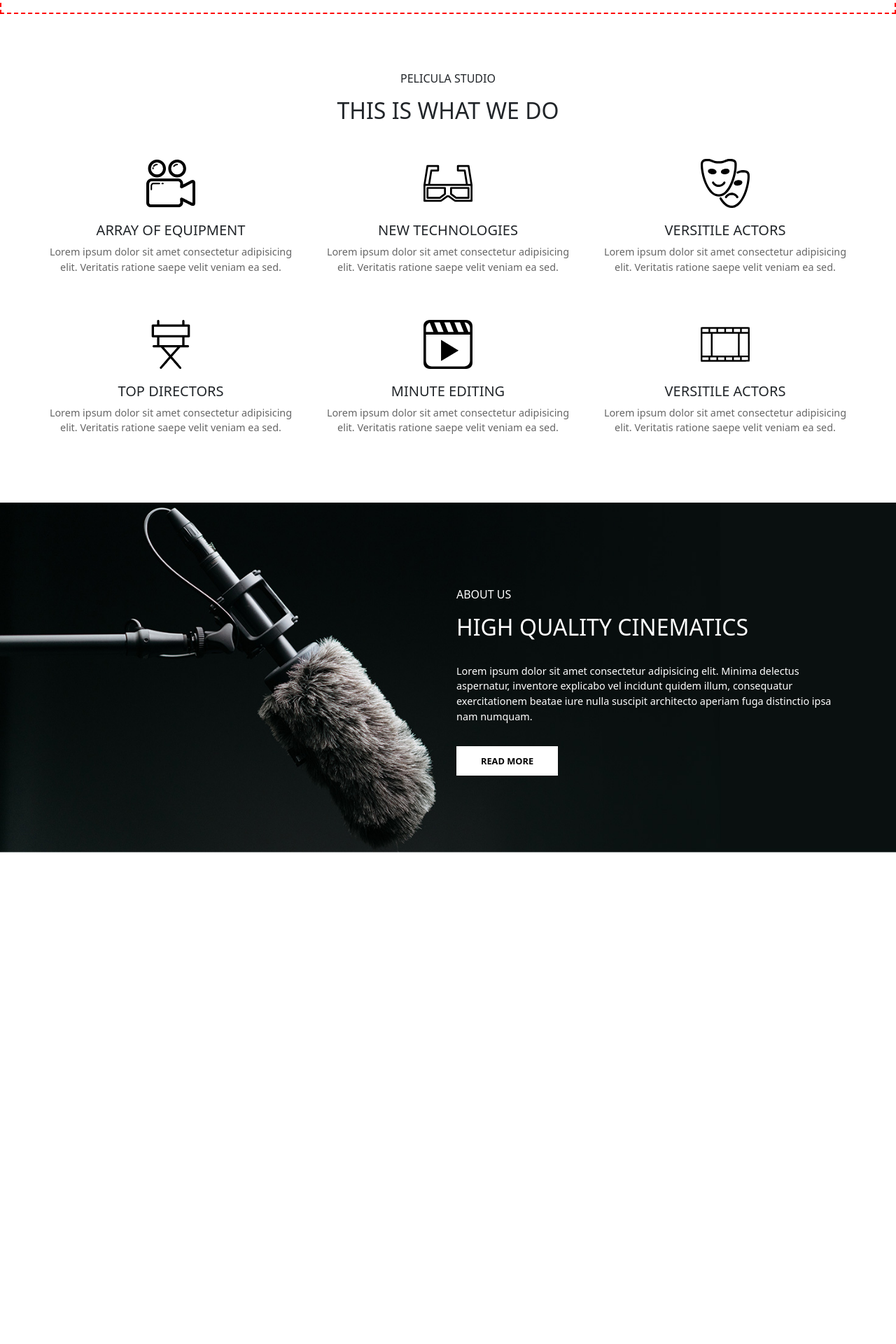
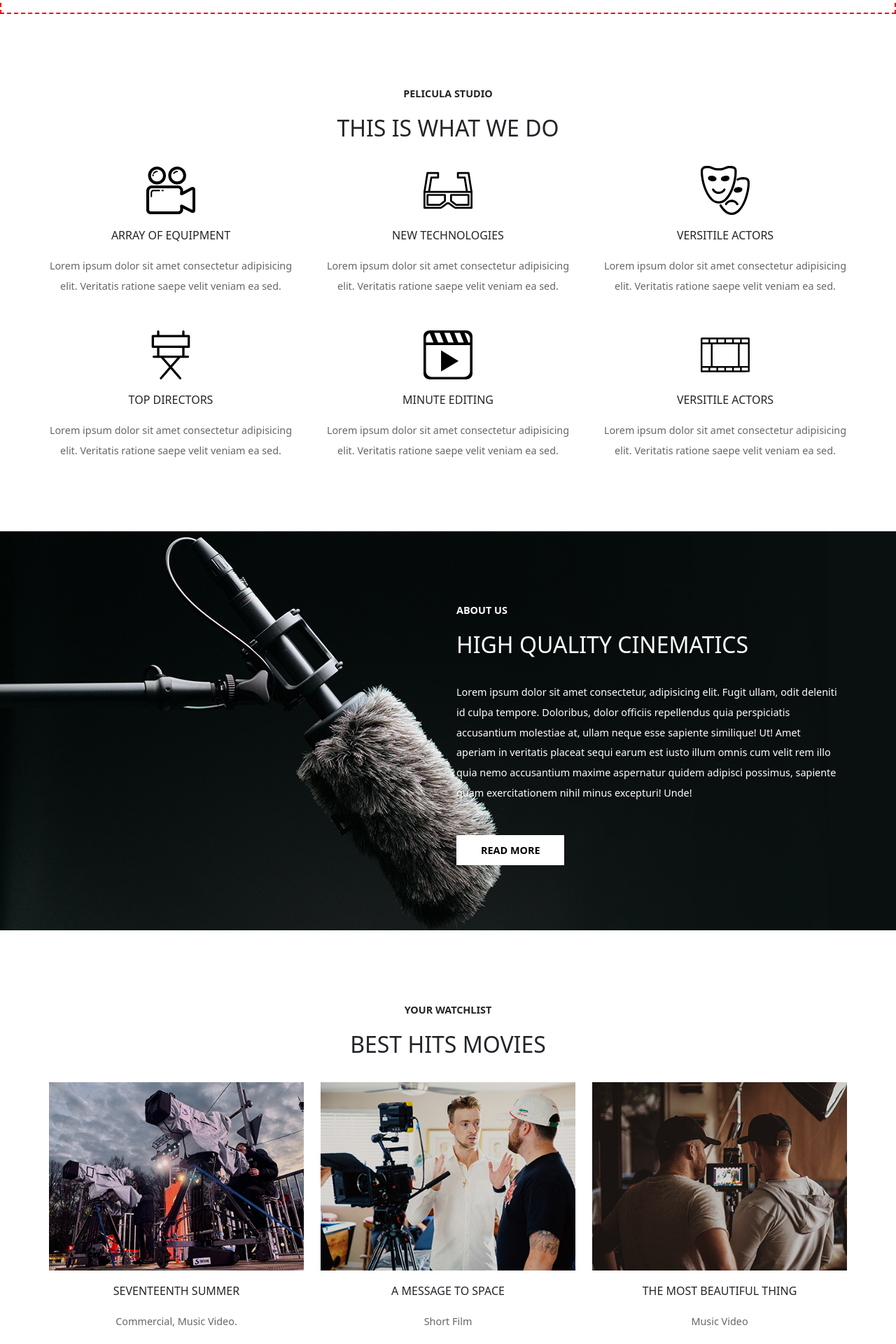
Before and after one commit to Giacomo-Arcangeli/proj-html-vuejs, a Vue app: page / in a window 1280 px wide. Shown: the part 680-2600 px from the top of the page at 70% size. Before the commit the page ends 1898 px from the top, so only its background shows below. Built offline with nearby package versions, Linux system fonts and the light colour scheme.

Commit message:
add hits section

```diff
--- a/src/App.vue
+++ b/src/App.vue
@@ -54,7 +54,13 @@ export default {
 
 <style lang="scss">
 .bor {
-  border: 1px dashed red;
+  border: 2px dashed red;
+}
+
+// GENERICS
+
+* {
+  line-height: 2;
 }
 
 ul {
@@ -66,11 +72,49 @@ a {
   text-decoration: none;
 }
 
+
+// UTILITIES
 .button-style {
   color: black;
   padding: 12px 35px;
   background-color: #fff;
-  font-size: 0.8rem;
+  font-size: 0.9rem;
   font-weight: bold;
 }
+
+.card-box {
+  max-width: 420px;
+}
+
+// FONT
+
+h2 {
+  margin-top: 15px;
+  margin-bottom: 35px;
+}
+
+h6 {
+  margin: 20px 0;
+}
+
+.small {
+  font-size: 0.9rem;
+}
+
+// PALETTE
+.black {
+  color: #111111;
+}
+
+.white {
+  color: #ffffff;
+}
+
+.grey {
+  color: #666666;
+}
+
+.light-grey {
+  color: #f2f2f2;
+}
 </style>
--- a/src/components/AboutUsSection.vue
+++ b/src/components/AboutUsSection.vue
@@ -8,56 +8,69 @@ export default {
 
 <template>
     <!-- WE DO SECTION -->
-    <section class="container we-do-section">
-        <div>PELICULA STUDIO</div>
+    <section class="container we-do">
+        <div class="small"><b>PELICULA STUDIO</b></div>
         <h2>THIS IS WHAT WE DO</h2>
         <div class="row g-5">
             <div class="col-4">
                 <img src="../assets/img/image (14).svg" alt="">
-                <h5>ARRAY OF EQUIPMENT</h5>
-                <p>Lorem ipsum dolor sit amet consectetur adipisicing elit. Veritatis ratione saepe velit veniam ea sed.</p>
+                <h6>ARRAY OF EQUIPMENT</h6>
+                <div class="small grey">Lorem ipsum dolor sit amet consectetur adipisicing elit. Veritatis ratione saepe
+                    velit
+                    veniam ea sed.</div>
             </div>
             <div class="col-4">
                 <img src="../assets/img/image (16).svg" alt="">
-                <h5>NEW TECHNOLOGIES</h5>
-                <p>Lorem ipsum dolor sit amet consectetur adipisicing elit. Veritatis ratione saepe velit veniam ea sed.</p>
+                <h6>NEW TECHNOLOGIES</h6>
+                <div class="small grey">Lorem ipsum dolor sit amet consectetur adipisicing elit. Veritatis ratione saepe
+                    velit
+                    veniam ea sed.</div>
             </div>
             <div class="col-4">
                 <img src="../assets/img/image (18).svg" alt="">
-                <h5>VERSITILE ACTORS</h5>
-                <p>Lorem ipsum dolor sit amet consectetur adipisicing elit. Veritatis ratione saepe velit veniam ea sed.</p>
+                <h6>VERSITILE ACTORS</h6>
+                <div class="small grey">Lorem ipsum dolor sit amet consectetur adipisicing elit. Veritatis ratione saepe
+                    velit
+                    veniam ea sed.</div>
             </div>
             <div class="col-4">
                 <img src="../assets/img/image (15).svg" alt="">
-                <h5>TOP DIRECTORS</h5>
-                <p>Lorem ipsum dolor sit amet consectetur adipisicing elit. Veritatis ratione saepe velit veniam ea sed.</p>
+                <h6>TOP DIRECTORS</h6>
+                <div class="small grey">Lorem ipsum dolor sit amet consectetur adipisicing elit. Veritatis ratione saepe
+                    velit
+                    veniam ea sed.</div>
             </div>
             <div class="col-4">
                 <img src="../assets/img/image (17).svg" alt="">
-                <h5>MINUTE EDITING</h5>
-                <p>Lorem ipsum dolor sit amet consectetur adipisicing elit. Veritatis ratione saepe velit veniam ea sed.</p>
+                <h6>MINUTE EDITING</h6>
+                <div class="small grey">Lorem ipsum dolor sit amet consectetur adipisicing elit. Veritatis ratione saepe
+                    velit
+                    veniam ea sed.</div>
             </div>
             <div class="col-4">
                 <img src="../assets/img/image (19).svg" alt="">
-                <h5>VERSITILE ACTORS</h5>
-                <p>Lorem ipsum dolor sit amet consectetur adipisicing elit. Veritatis ratione saepe velit veniam ea sed.</p>
+                <h6>VERSITILE ACTORS</h6>
+                <div class="small grey">Lorem ipsum dolor sit amet consectetur adipisicing elit. Veritatis ratione saepe
+                    velit
+                    veniam ea sed.</div>
             </div>
         </div>
     </section>
 
     <!-- ABOUT US SECTION -->
-    <section class="about-us-section">
+    <section class="about-us white">
         <div class="container">
             <div class="row">
                 <div class="col"></div>
                 <div class="col">
-                    <div>ABOUT US</div>
-                    <h2 class="mt-3">HIGH QUALITY CINEMATICS</h2>
-                    <p class="py-4">Lorem ipsum dolor sit amet consectetur adipisicing elit. Minima delectus aspernatur,
-                        inventore
-                        explicabo vel
-                        incidunt quidem illum, consequatur exercitationem beatae iure nulla suscipit architecto aperiam fuga
-                        distinctio ipsa nam numquam.
+                    <div class="small"><b>ABOUT US</b></div>
+                    <h2>HIGH QUALITY CINEMATICS</h2>
+                    <p class="small">Lorem ipsum dolor sit amet consectetur, adipisicing elit. Fugit ullam, odit deleniti id
+                        culpa tempore. Doloribus, dolor officiis repellendus quia perspiciatis accusantium molestiae at,
+                        ullam neque esse sapiente similique! Ut!
+                        Amet aperiam in veritatis placeat sequi earum est iusto illum omnis cum velit rem illo quia nemo
+                        accusantium maxime aspernatur quidem adipisci possimus, sapiente quam exercitationem nihil minus
+                        excepturi! Unde!
                     </p>
                     <a class="button-style" href="#">READ MORE</a>
                 </div>
@@ -68,39 +81,26 @@ export default {
 
 
 <style lang="scss" scoped>
-p {
-    font-size: 0.9rem;
-}
-
 // WE DO SECTION
-.we-do-section {
+.we-do {
     text-align: center;
-    padding: 80px 0;
+    padding: 100px 0;
 
     img {
         width: 70px;
         height: 70px;
-        margin-bottom: 20px;
-    }
-
-    p {
-        color: #666666;
-    }
-
-    h2 {
-        margin-top: 15px;
-        margin-bottom: 50px;
     }
 }
 
 // ABOUT US SECTION
-.about-us-section {
-    height: 500px;
+.about-us {
+    height: 570px;
     background-image: url(../assets/img/About-Us.jpg);
-    background-size: cover;
-    background-repeat: no-repeat;
-    color: #fff;
     display: flex;
     align-items: center;
+
+    p {
+        margin-bottom: 50px;
+    }
 }
 </style>
--- /dev/null
+++ b/src/components/HitsSection.vue
@@ -0,0 +1,104 @@
+<script>
+export default {
+
+}
+</script>
+
+
+
+<template>
+    <!-- HITS SECTION -->
+    <section class="hits container">
+        <div class="small"><b>YOUR WATCHLIST</b></div>
+        <h2>BEST HITS MOVIES</h2>
+        <div class="row gy-5">
+            <div class="col-4">
+                <div class="card-box">
+                    <img src="../assets/img/Gallery-01.jpg" alt="" class="img-fluid">
+                    <h6>SEVENTEENTH SUMMER</h6>
+                    <div class="small grey">Commercial, Music Video.</div>
+                </div>
+            </div>
+            <div class="col-4">
+                <div class="card-box">
+                    <img src="../assets/img/Gallery-02.jpg" alt="" class="img-fluid">
+                    <h6>A MESSAGE TO SPACE</h6>
+                    <div class="small grey">Short Film</div>
+                </div>
+            </div>
+            <div class="col-4">
+                <div class="card-box">
+                    <img src="../assets/img/Gallery-03.jpg" alt="" class="img-fluid">
+                    <h6>THE MOST BEAUTIFUL THING</h6>
+                    <div class="small grey">Music Video</div>
+                </div>
+            </div>
+            <div class="col-4">
+                <div class="card-box">
+                    <img src="../assets/img/Gallery-04.jpg" alt="" class="img-fluid">
+                    <h6>PERMISSION TO SPEAK</h6>
+                    <div class="small grey">Documentary</div>
+                </div>
+            </div>
+            <div class="col-4">
+                <div class="card-box">
+                    <img src="../assets/img/Gallery-05.jpg" alt="" class="img-fluid">
+                    <h6>EXPLORE OUR SPACE</h6>
+                    <div class="small grey">Film noir</div>
+                </div>
+            </div>
+            <div class="col-4">
+                <div class="card-box">
+                    <img src="../assets/img/Gallery-06.jpg" alt="" class="img-fluid">
+                    <h6>FILM PRODUCTION</h6>
+                    <div class="small grey">Blaxploitation</div>
+                </div>
+            </div>
+        </div>
+    </section>
+
+    <!-- STATS SECTION -->
+    <section class="stats white">
+        <div class="container">
+            <div class="row">
+                <div class="col">
+                    <h1>158</h1>
+                    <h5>SATISFIED CLIENTS</h5>
+                </div>
+                <div class="col">
+                    <h1>158</h1>
+                    <h5>SATISFIED CLIENTS</h5>
+                </div>
+                <div class="col">
+                    <h1>158</h1>
+                    <h5>SATISFIED CLIENTS</h5>
+                </div>
+                <div class="col">
+                    <h1>158</h1>
+                    <h5>SATISFIED CLIENTS</h5>
+                </div>
+            </div>
+        </div>
+    </section>
+</template>
+
+
+
+<style lang="scss" scoped>
+// HITS SECTION
+.hits {
+    text-align: center;
+    padding: 100px 0;
+}
+
+// STATS SECTION
+.stats {
+    height: 300px;
+    background-image: url(../assets/img/Parallax-01.jpg);
+    background-repeat: no-repeat;
+    background-attachment: fixed;
+    display: flex;
+    align-items: center;
+    text-align: center;
+}
+</style>
--- a/src/components/PageHeader.vue
+++ b/src/components/PageHeader.vue
@@ -13,6 +13,7 @@ export default {
 
         <img src="../assets/img/logo.svg" alt="" class="img-fluid logo">
 
+        <!-- NAVBAR LINKS -->
         <ul class="navbar-links">
             <li v-for="link in navbarLinks" :key="link.text">
                 <a :href="link.url">{{ link.text }}</a>
@@ -37,7 +38,7 @@ header {
     display: flex;
     justify-content: space-between;
     align-items: center;
-    box-shadow: 0 5px 15px lightgray;
+    box-shadow: 0 2px 10px lightgray;
     position: fixed;
     top: 0;
     left: 0;
--- a/src/components/PageMain.vue
+++ b/src/components/PageMain.vue
@@ -1,9 +1,10 @@
 <script>
-import SliderSection from './SliderSection.vue'
-import AboutUsSection from './AboutUsSection.vue'
+import SliderSection from './SliderSection.vue';
+import AboutUsSection from './AboutUsSection.vue';
+import HitsSection from './HitsSection.vue';
 
 export default {
-    components: { SliderSection, AboutUsSection }
+    components: { SliderSection, AboutUsSection, HitsSection }
 }
 </script>
 
@@ -12,6 +13,7 @@ export default {
 <template>
     <SliderSection />
     <AboutUsSection />
+    <HitsSection />
 </template>
 
 
--- a/src/components/SliderSection.vue
+++ b/src/components/SliderSection.vue
@@ -7,7 +7,7 @@ export default {
 
 
 <template>
-    <section class="container-fluid">
+    <section class="bor">
 
     </section>
 </template>
@@ -17,6 +17,5 @@ export default {
 <style lang="scss" scoped>
 section {
     height: 700px;
-    border: 2px dashed red;
 }
 </style>
```
